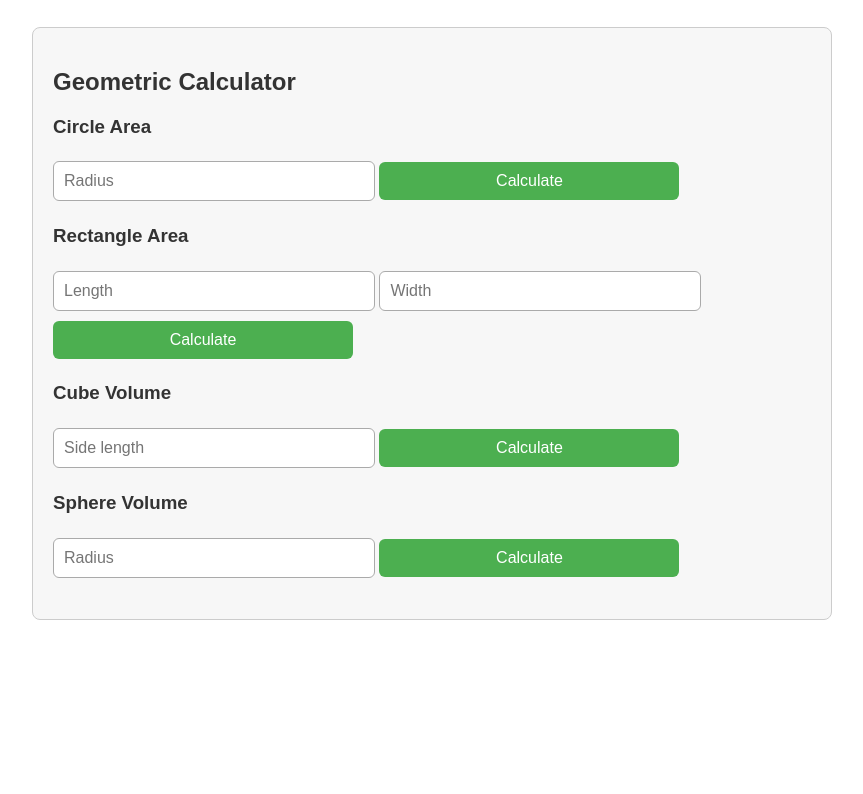
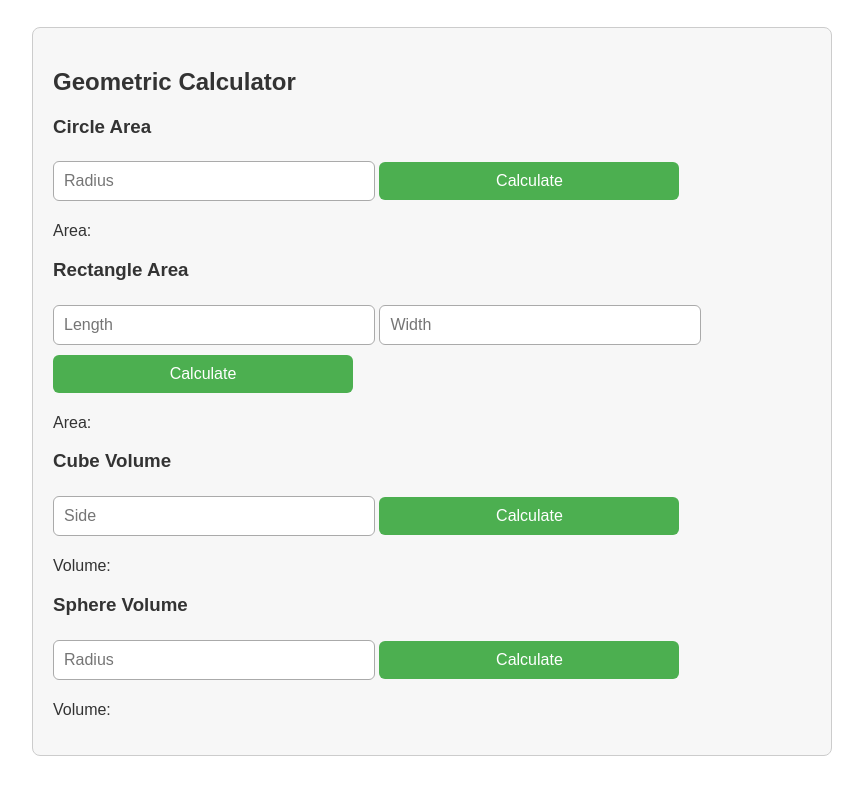
Before and after one commit to Adhishtalakshmibharathi/multi-functional-calculator-task2, a plain HTML site: page index.html in a window 1280 px wide. Shown: the part 462-1256 px from the top of the page, without its empty margins (208-1071 px from the left). Before the commit the page ends 1122 px from the top, so only its background shows below. Drawn offline with Linux system fonts and the light colour scheme.

Commit message:
Update index.html

```diff
--- a/index.html
+++ b/index.html
@@ -1,24 +1,20 @@
 <!DOCTYPE html>
 <html lang="en">
 <head>
-  <meta charset="UTF-8" />
-  <meta name="viewport" content="width=device-width, initial-scale=1.0" />
+  <meta charset="UTF-8">
   <title>Multi-Functional Calculator</title>
-  <link rel="stylesheet" href="style.css" />
+  <link rel="stylesheet" href="style.css">
 </head>
 <body class="light-theme">
 
   <div class="container">
     <h1>Multi-Functional Calculator</h1>
-
-    <!-- Theme Toggle Button -->
     <button id="toggle-theme">Switch Theme</button>
 
-    <!-- Basic Arithmetic Section -->
     <div class="section">
       <h2>Basic Arithmetic</h2>
-      <input type="number" id="num1" placeholder="Enter first number" />
-      <input type="number" id="num2" placeholder="Enter second number" />
+      <input type="number" id="num1" placeholder="Enter first number">
+      <input type="number" id="num2" placeholder="Enter second number">
       <select id="operation">
         <option value="+">+</option>
         <option value="-">−</option>
@@ -29,44 +25,30 @@
       <p id="basic-result">Result: </p>
     </div>
 
-    <!-- Geometry Section -->
     <div class="section">
       <h2>Geometric Calculator</h2>
 
-      <!-- Circle -->
-      <div>
-        <h3>Circle Area</h3>
-        <input type="number" id="circle-radius" placeholder="Radius" />
-        <button onclick="calcCircleArea()">Calculate</button>
-        <p id="circle-result"></p>
-      </div>
+      <h3>Circle Area</h3>
+      <input type="number" id="circle-radius" placeholder="Radius">
+      <button onclick="calcCircleArea()">Calculate</button>
+      <p id="circle-result">Area: </p>
 
-      <!-- Rectangle -->
-      <div>
-        <h3>Rectangle Area</h3>
-        <input type="number" id="rect-length" placeholder="Length" />
-        <input type="number" id="rect-width" placeholder="Width" />
-        <button onclick="calcRectangleArea()">Calculate</button>
-        <p id="rect-result"></p>
-      </div>
+      <h3>Rectangle Area</h3>
+      <input type="number" id="rect-length" placeholder="Length">
+      <input type="number" id="rect-width" placeholder="Width">
+      <button onclick="calcRectangleArea()">Calculate</button>
+      <p id="rect-result">Area: </p>
 
-      <!-- Cube -->
-      <div>
-        <h3>Cube Volume</h3>
-        <input type="number" id="cube-side" placeholder="Side length" />
-        <button onclick="calcCubeVolume()">Calculate</button>
-        <p id="cube-result"></p>
-      </div>
+      <h3>Cube Volume</h3>
+      <input type="number" id="cube-side" placeholder="Side">
+      <button onclick="calcCubeVolume()">Calculate</button>
+      <p id="cube-result">Volume: </p>
 
-      <!-- Sphere -->
-      <div>
-        <h3>Sphere Volume</h3>
-        <input type="number" id="sphere-radius" placeholder="Radius" />
-        <button onclick="calcSphereVolume()">Calculate</button>
-        <p id="sphere-result"></p>
-      </div>
+      <h3>Sphere Volume</h3>
+      <input type="number" id="sphere-radius" placeholder="Radius">
+      <button onclick="calcSphereVolume()">Calculate</button>
+      <p id="sphere-result">Volume: </p>
     </div>
-
   </div>
 
   <script src="script.js"></script>
```
